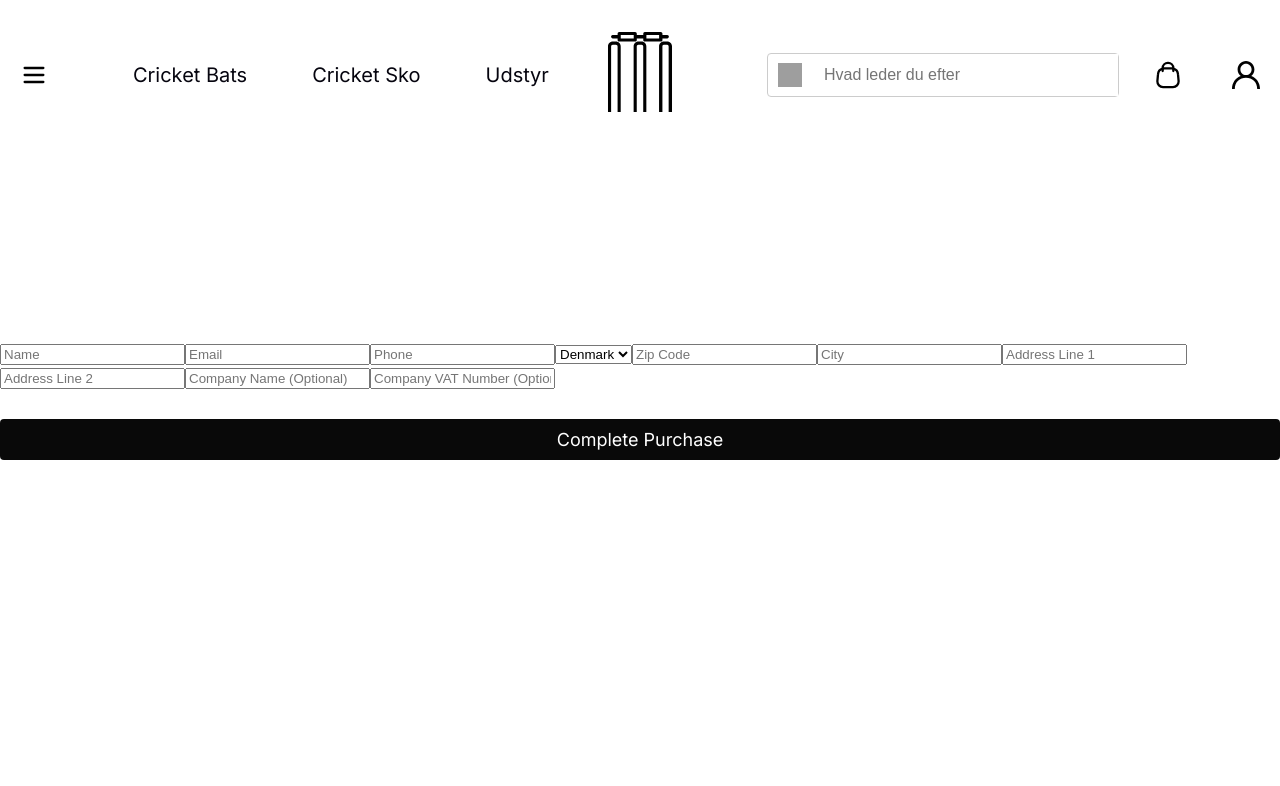
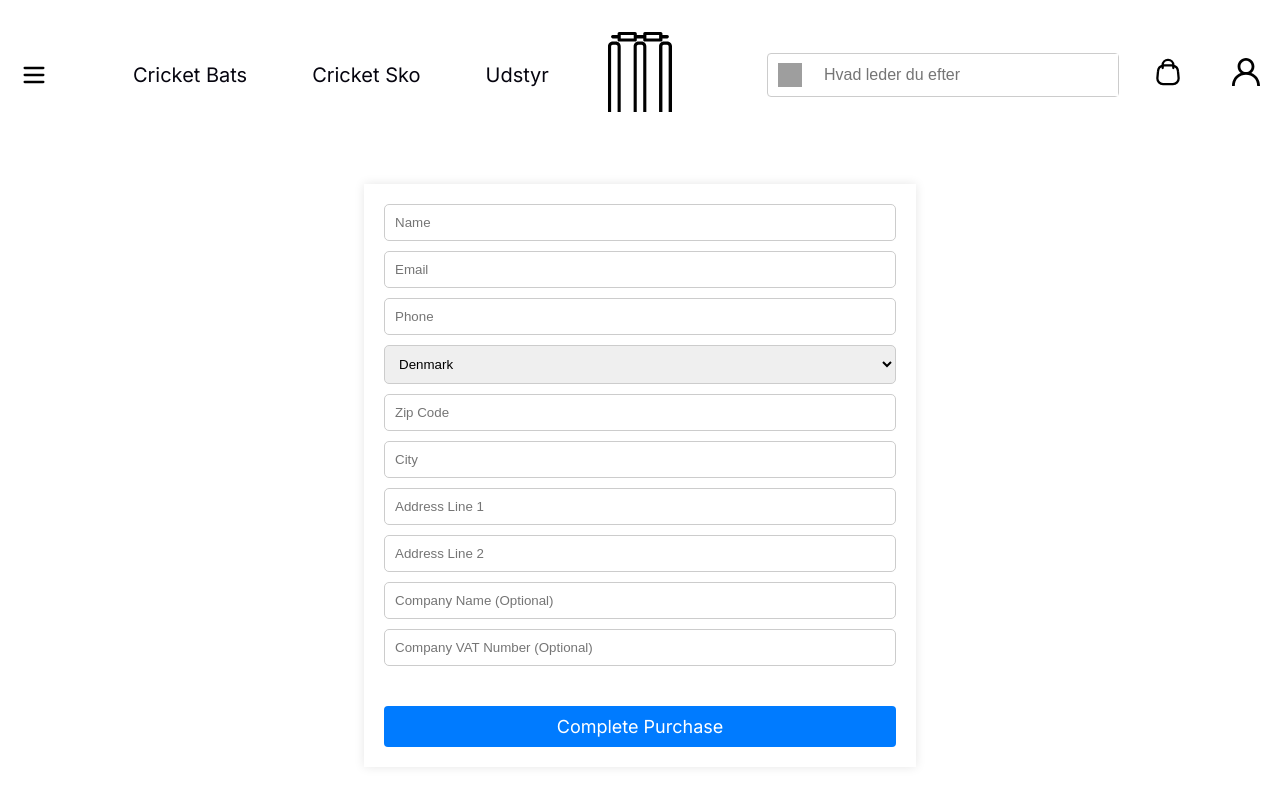
Before and after one commit to haseebkamran10/FrontEndUdvikling, a React (Vite) app in the folder my-app/: page /payment in a window 1280 px wide. Shown: the top 786 px of the page. Built offline with nearby package versions, Linux system fonts and the light colour scheme; grey boxes are pictures that could not be loaded.

Commit message:
payment first commit

```diff
--- a/my-app/src/components/header/header.tsx
+++ b/my-app/src/components/header/header.tsx
@@ -5,6 +5,7 @@ import Logo from '../../logo.svg';
 import SearchIcon from '../../search-icon.svg';
 import UserIcon from '../../user-icon.svg';
 import ShoppingCartIcon from '../../shopping-cart-icon.svg';
+import { Link } from'react-router-dom';
 
 const Header: React.FC = () => {
   return (
@@ -23,8 +24,12 @@ const Header: React.FC = () => {
           <img src={SearchIcon} alt="Search" className="search-icon" />
           <input type="text" placeholder="Hvad leder du efter" className="search-input" />
         </div>
+        <Link to="/basket" className="basket-link">
         <img src={ShoppingCartIcon} alt="Shopping Cart" className="shopping-cart-icon" />
+        </Link>
+        <Link to="/login" className="login-link">
         <img src={UserIcon} alt="User" className="user-icon" />
+        </Link>
       </div>
     </div>
   );
--- a/my-app/src/pages/PaymentPage/PaymentPage.css
+++ b/my-app/src/pages/PaymentPage/PaymentPage.css
@@ -1,16 +1,45 @@
 /* PaymentPage.css */
+.form-container-parent {
+  display: flex;
+  justify-content: center;
+  align-items: center;
+  height: 100vh;
+  width: 100vw;
+}
 
-.submit-button {
-    background-color: #090909; /* Black background */
-    color: #FFFFFF; /* White text */
-    border: none;
-    padding: 10px 20px;
-    cursor: pointer;
-    transition: background-color 0.3s ease;
-    border-radius: 4px;
-  }
+.form-container {
+  width: 40%;
+  margin-top: 150px;
+  height: max-content;
+  padding: 20px 20px 20px 20px;
+  box-shadow: 0 0 10px rgba(0, 0, 0, 0.1);
+  display: flex;
+  flex-direction: column;
+  gap: 10px;
+}
 
-  .submit-button:hover {
-    background-color: #e0e0e0; /* Lighter grey on hover */
-    color: #000000; /* Black text on hover */
-  }
+.form-container input,
+select,
+button {
+  padding: 10px;
+  border: 1px solid #ccc;
+  border-radius: 5px;
+}
+
+.form-container p {
+  color: red;
+  margin-bottom: 20px;
+}
+
+.checkout-button {
+  background-color: #007bff;
+  color: white;
+  border: none;
+  padding: 10px;
+  cursor: pointer;
+  transition: background-color 0.2s ease;
+}
+
+.checkout-button:hover {
+  background-color: #0056b3;
+}
--- a/my-app/src/pages/PaymentPage/PaymentPage.tsx
+++ b/my-app/src/pages/PaymentPage/PaymentPage.tsx
@@ -1,5 +1,6 @@
 import React from 'react';
 import { useForm, SubmitHandler } from 'react-hook-form';
+import './PaymentPage.css'
 
 type FormData = {
   name: string;
@@ -42,7 +43,11 @@ const PaymentPage: React.FC = () => {
   }, [zipCodeValue]);
 
   return (
-    <form onSubmit={handleSubmit(onSubmit)}>
+
+    <div className='form-container-parent'>
+
+      <form onSubmit={handleSubmit(onSubmit)} className='form-container'>
+
         <input {...register('name', { required: true })} placeholder="Name" />
         {errors.name && <p>Name is required.</p>}
 
@@ -73,7 +78,11 @@ const PaymentPage: React.FC = () => {
         {errors.companyVat && <p>Invalid VAT number.</p>}
 
         <button type="submit" className="checkout-button">Complete Purchase</button>
+
       </form>
+
+    </div>
+
   );
 };
 
```
Lines whose indentation alone changed are shown as unchanged.
